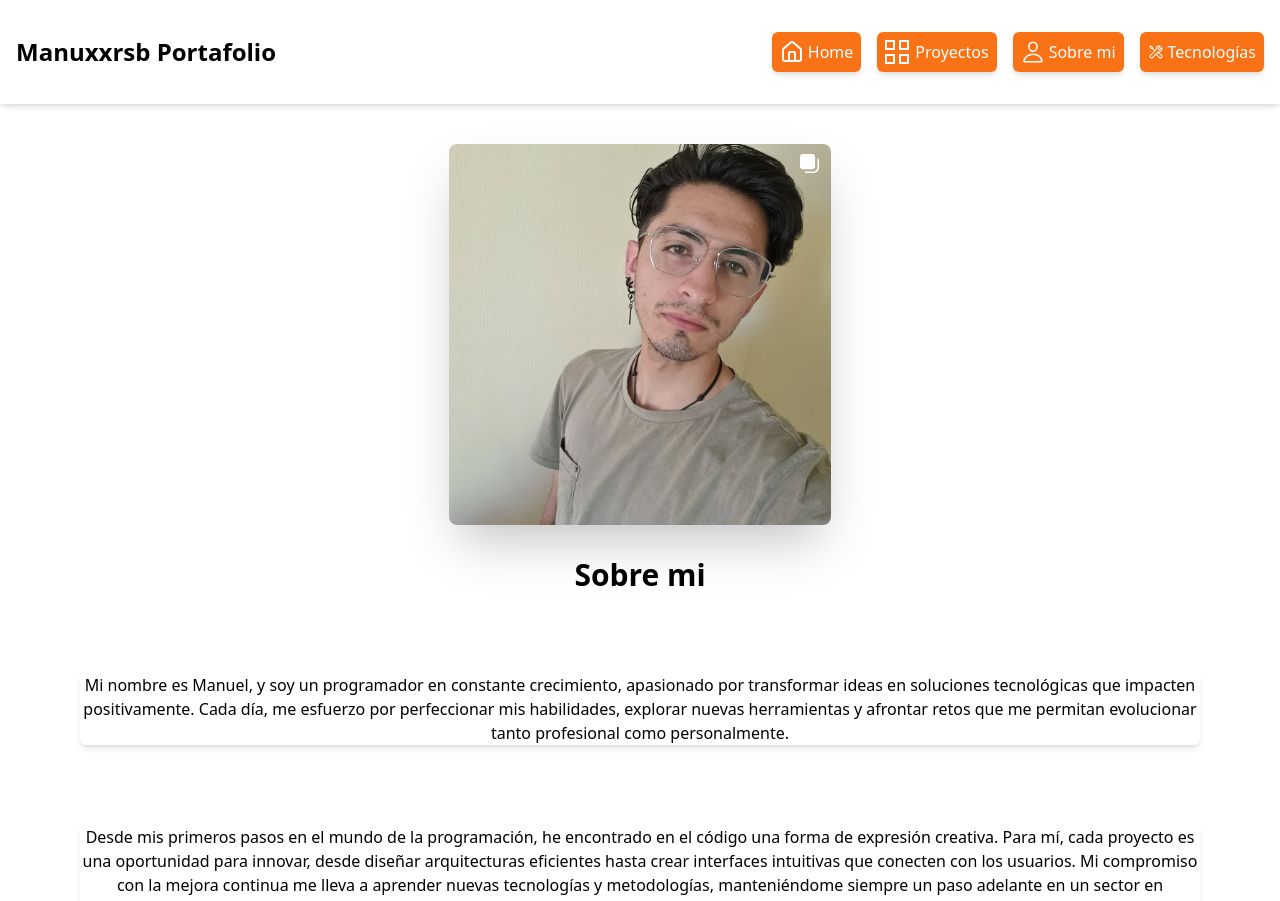
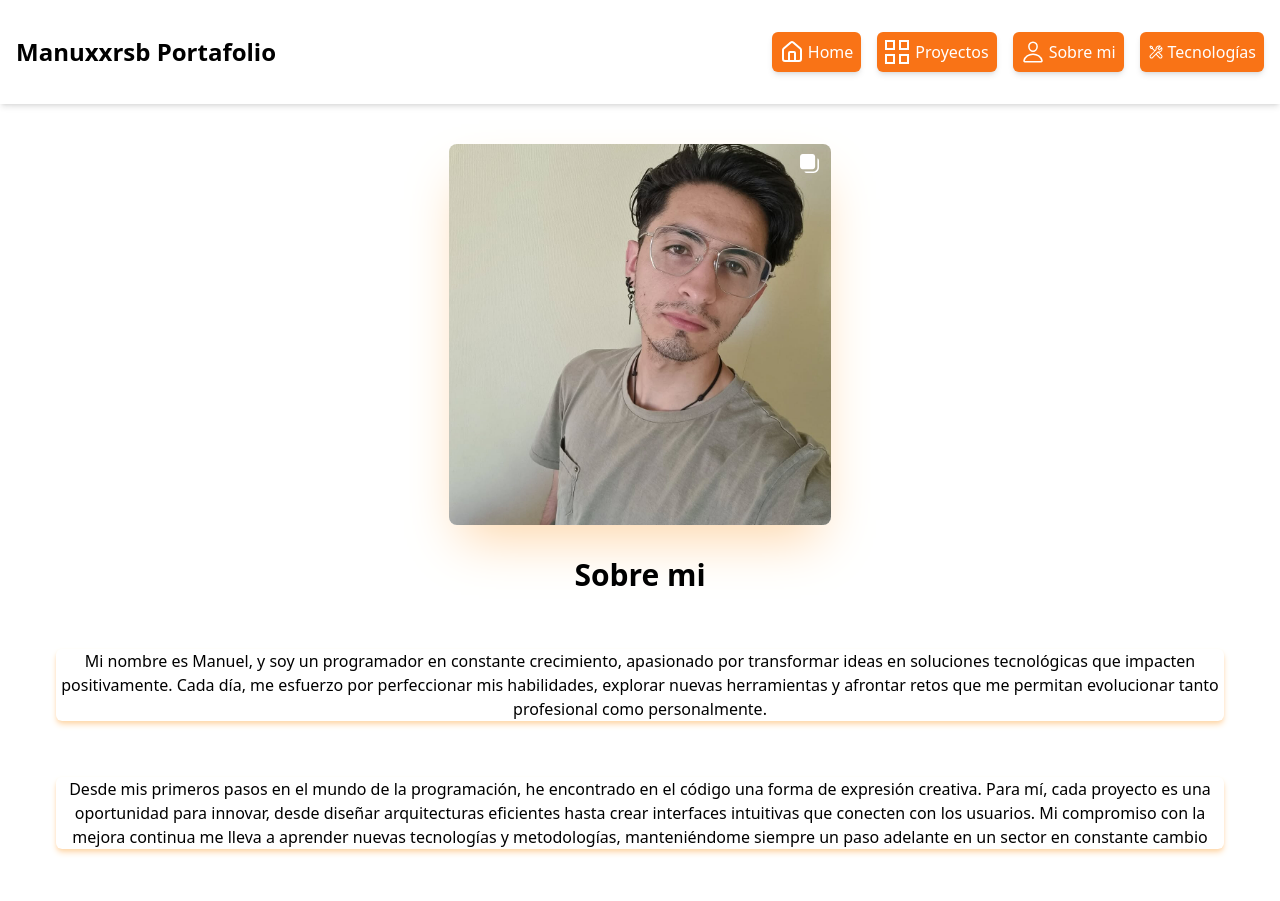
Before and after one commit to Manuxxrsb/Manuxxrsb-Portafolio, a React (Vite) app: page /aboutme in a window 1280 px wide. Shown: the top 901 px of the page. Built offline with nearby package versions, Linux system fonts and the light colour scheme.

Commit message:
Mejorar la presentación del componente About_me ajustando márgenes y añadiendo sombras

```diff
--- a/src/components/About_me.tsx
+++ b/src/components/About_me.tsx
@@ -4,10 +4,10 @@ const About_me = () => {
       <img
         src="image-perfil.png"
         alt="Mi imagen"
-        className="mx-auto rounded-lg w-50 h-50 shadow-2xl m-8"
+        className="mx-auto rounded-lg w-50 h-50 shadow-2xl shadow-orange-200 m-8"
       />
-      <h1 className="text-center font-bold text-3xl">Sobre mi</h1>
-      <div className="text-center m-20 shadow-md rounded-md">
+      <h1 className="text-center font-bold text-3xl m-4">Sobre mi</h1>
+      <div className="text-center m-14 shadow-md shadow-orange-200 rounded-md">
         <p>
           Mi nombre es Manuel, y soy un programador en constante crecimiento,
           apasionado por transformar ideas en soluciones tecnológicas que
@@ -16,7 +16,7 @@ const About_me = () => {
           permitan evolucionar tanto profesional como personalmente.
         </p>
       </div>
-      <div className="text-center m-20 shadow-md rounded-md">
+      <div className="text-center m-14 shadow-md shadow-orange-200 rounded-md">
         <p>
           Desde mis primeros pasos en el mundo de la programación, he encontrado
           en el código una forma de expresión creativa. Para mí, cada proyecto
@@ -27,7 +27,7 @@ const About_me = () => {
           adelante en un sector en constante cambio
         </p>
       </div>
-      <div className="text-center m-20 shadow-md rounded-md">
+      <div className="text-center m-14 shadow-md shadow-orange-200 rounded-md">
         <p>
           Creo firmemente que la creatividad es el motor que impulsa las
           soluciones más impactantes. En mi trabajo, combino el análisis lógico
```
